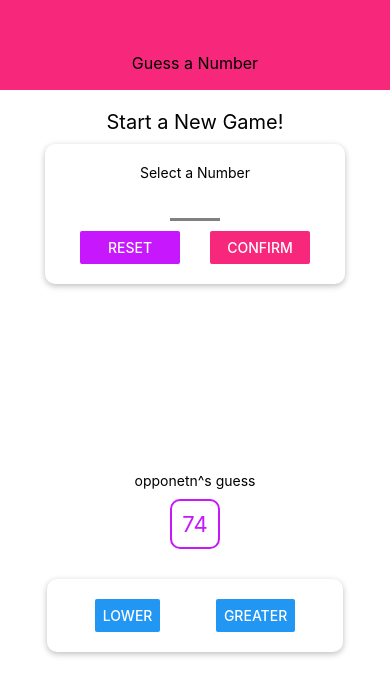
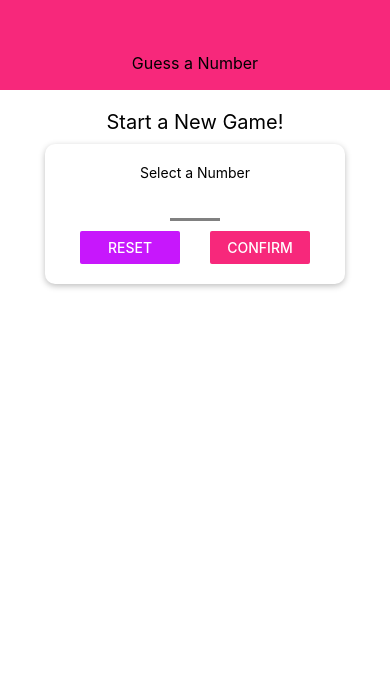
Before and after one commit to farukersoy/rn-guessApp, a React Native app: screen / in a window 390 px wide. Shown: the top 696 px of the page. Built offline with nearby package versions, Linux system fonts and the light colour scheme.

Commit message:
game screen structure

```diff
--- a/App.js
+++ b/App.js
@@ -11,13 +11,18 @@ export default function App() {
 
   const startGameHandler = (selectedNumber) => {
     setUserNumber(selectedNumber);
+  };
+
+  let content = <StartGameScreen onStartGame={startGameHandler} />
+
+  if (userNumber) {
+    content = <GameScreen userChoise={userNumber} />
   }
 
   return (
     <View style={styles.screen}>
       <Header title="Guess a Number" />
-      <StartGameScreen />
-      <GameScreen />
+      {content}
     </View>
   );
 }
--- a/screens/GameScreen.js
+++ b/screens/GameScreen.js
@@ -20,13 +20,17 @@ const GameScreen = props => {
         generateRandomBetween(1, 100, props.userChoice)
     );
 
+    const nextGuessHandler = direction => {
+
+    };
+
     return (
         <View style={styles.screen} >
             <Text>opponetn^s guess</Text>
             <NumberContainer>{currentGuess}</NumberContainer>
             <Card style={styles.buttonContainer} >
-                <Button title="LOWER" onPress={() => { }} />
-                <Button title="GREATER" onPress={() => { }} />
+                <Button title="LOWER" onPress={nextGuessHandler.bind(this, 'lower')} />
+                <Button title="GREATER" onPress={nextGuessHandler.bind(this, 'greater')} />
             </Card>
         </View>)
 }
--- a/screens/StartGameScreen.js
+++ b/screens/StartGameScreen.js
@@ -41,7 +41,7 @@ const StartGameScreen = props => {
             <Card style={styles.summaryContainer} >
                 <Text>You selected </Text>
                 <NumberContainer>{selectedNumber}</NumberContainer>
-                <Button title="start" ></Button>
+                <Button title="START GAME" onPress={() => props.onStartGame(selectedNumber)} ></Button>
             </Card>
         )
     }
```
